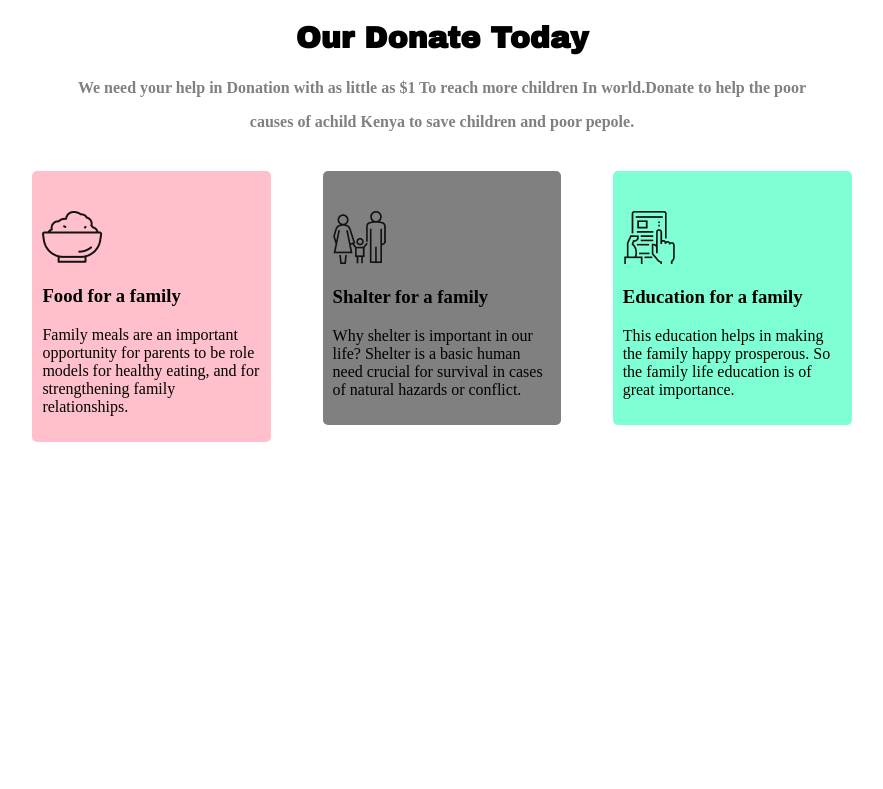
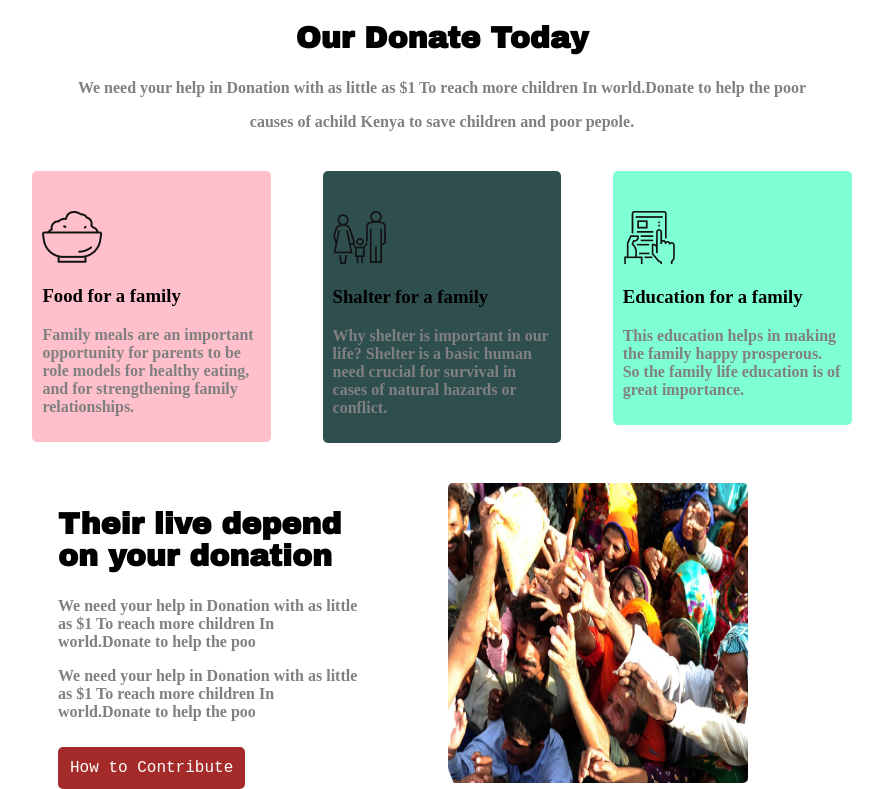
Before and after one commit to srbony/Assignment1, a plain HTML site: page index.html in a window 1280 px wide. Shown: the part 925-1714 px from the top of the page, without its empty margins (198-1081 px from the left). Before the commit the page ends 1367 px from the top, so only its background shows below. Drawn offline with Linux system fonts and the light colour scheme.

Commit message:
added sidebar

```diff
--- a/index.html
+++ b/index.html
@@ -59,8 +59,8 @@
         <div class="donate-text">
             <h2 id="text-header"> Our Donate Today</h2>
             <div id="paragraph">
-                <p>We need your help in Donation with as little as $1 To reach more children In world.Donate to help the poor</p>
-                <p>  causes of achild Kenya to save children and poor pepole.</p>
+                <p  id ="paragraph-color">We need your help in Donation with as little as $1 To reach more children In world.Donate to help the poor</p>
+                <p  id ="paragraph-color">  causes of achild Kenya to save children and poor pepole.</p>
             </div>
 
         </div>
@@ -69,18 +69,33 @@
     <div class="left-width"><!--left_width-->
         <img src="icons/food.png" alt="">
         <h3>Food for a family</h3>
-        <p>Family meals are an important opportunity for parents to be role models for healthy eating, and for strengthening family relationships.</p>
+        <p  id ="paragraph-color">Family meals are an important opportunity for parents to be role models for healthy eating, and for strengthening family relationships.</p>
     </div>
     <div class="center"><!--center-width-->
         <img src="icons/shelter.png" alt="">
         <h3>Shalter for a family</h3>
-        <p>Why shelter is important in our life?
+        <p  id ="paragraph-color">Why shelter is important in our life?
             Shelter is a basic human need crucial for survival in cases of natural hazards or conflict.</p>
     </div>
     <div class="right-width"><!--right_width-->
         <img src="icons/Frame-1.png" alt="">
         <h3>Education for a family</h3>
-        <p>This education helps in making the family happy prosperous. So the family life education is of great importance.</p>
+        <p  id ="paragraph-color">This education helps in making the family happy prosperous. So the family life education is of great importance.</p>
+    </div>
+
+ </section>
+ <section class="sidebar"><!--using sidebar section-->
+    <div id="left-side">
+        <h2 id="heading">Their live depend on your donation</h2>
+        <p id ="paragraph-color">We need your help in Donation with as little as $1 To reach more children In world.Donate to help the poo<p>
+            <p  id ="paragraph-color">We need your help in Donation with as little as $1 To reach more children In world.Donate to help the poo<p></p>
+            <button id="button3" type="text">How to Contribute</button>
+
+    </div>
+    <div >
+        <img id="img" src="images/donation0.jpg" alt="">
+
+
     </div>
 
  </section>
--- a/style.css
+++ b/style.css
@@ -1,5 +1,6 @@
 body{
     margin:0 auto;
+    display:block;
 }
 
 .content-wrapper{
@@ -132,7 +133,7 @@ body{
     margin-left:5%;
     margin-right:5%;
     padding:40px 10px 10px;
-    background-color:grey;
+    background-color:darkslategray;
     border-radius:5px ;
 
 }
@@ -145,3 +146,49 @@ body{
     border-radius:5px ;
 
 }
+.sidebar{
+    width:80%;
+    margin-top:40px;
+    display: flex;
+
+}
+#left-side{
+    width:300px;
+    height:300px;
+    margin-left:25%;
+
+
+
+}
+#heading{
+    font-family: 'Archivo Black', sans-serif;
+    font-size: 30px;
+    font-weight: bold;
+
+
+}
+#img{
+    width:300px;
+    height:300px;
+    margin-left:30%;
+    border-radius:5px ;
+}
+#button3{
+
+    padding:10px;
+    color:white;
+    background-color: brown;
+    border-radius:5px;
+    font-size:medium;
+    border:solid brown 2px;
+    margin-top:10px;
+    font-family: 'Courier New', Courier, monospace;
+}
+.paragraph{
+
+}
+#paragraph-color{
+    color: gray;
+    font-weight:bold;
+
+}
```
